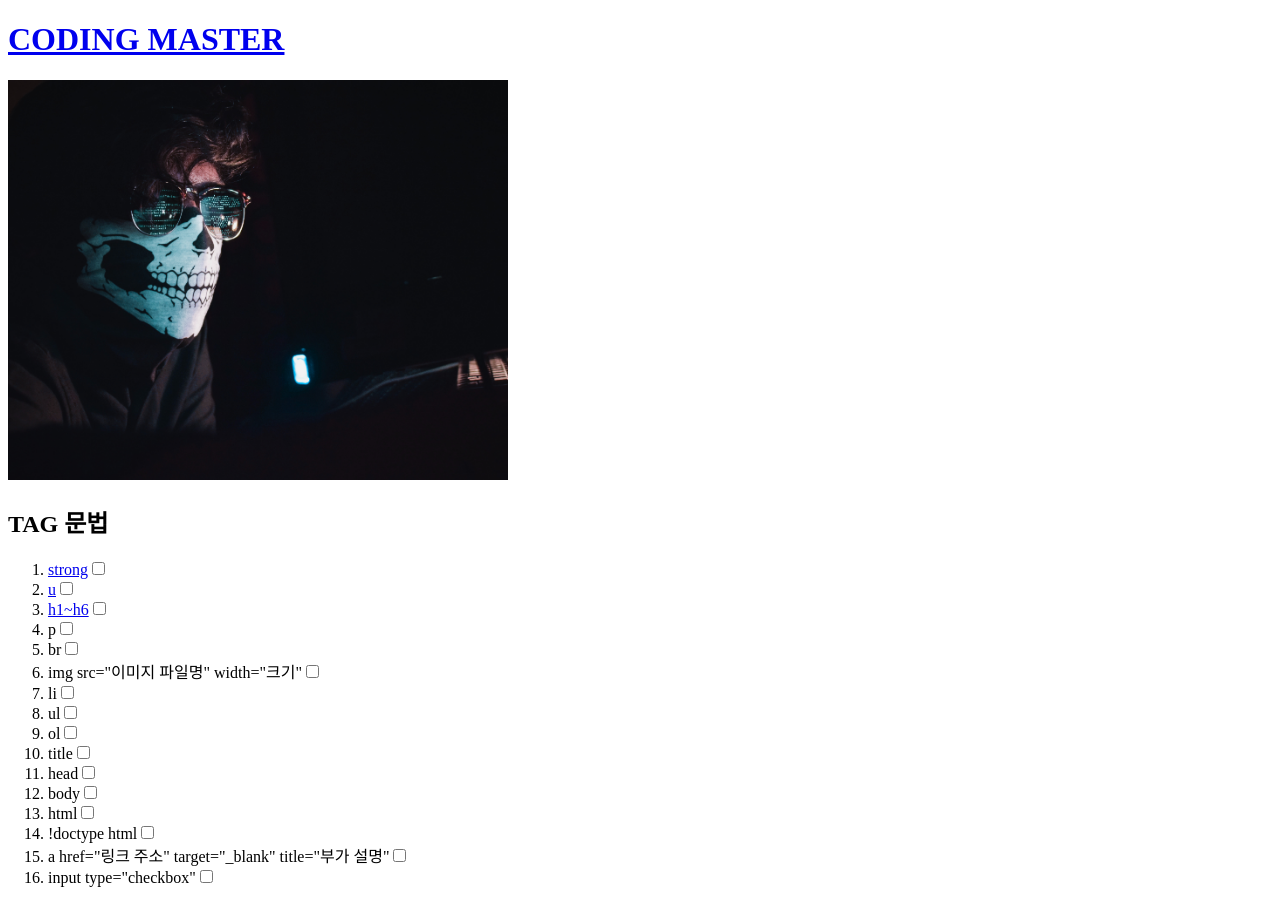
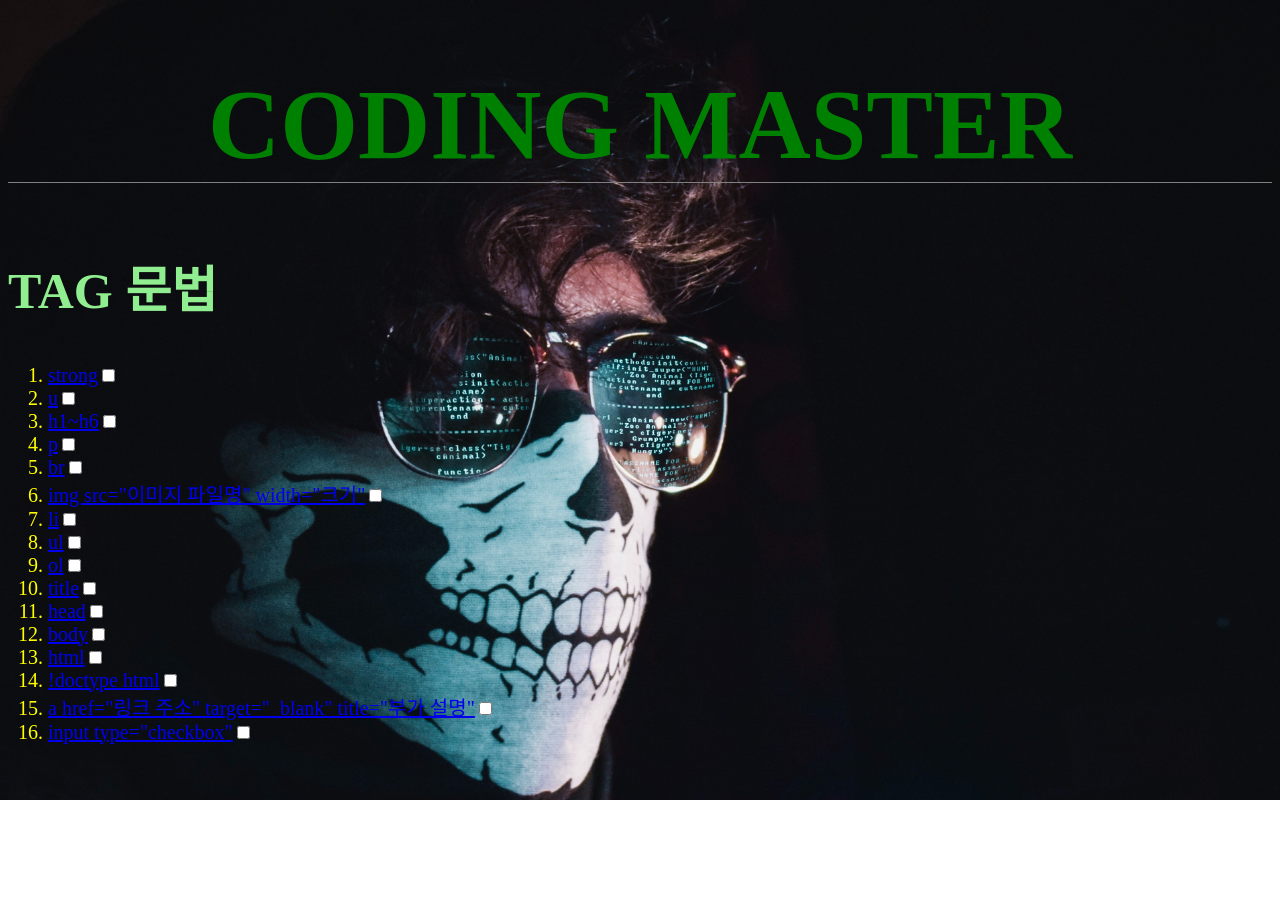
Before and after one commit to jms9803/coding-introduction, a plain HTML site: page index.html in a window 1280 px wide. After the commit the page ends 800 px from the top, so only its background shows below. Drawn offline with Linux system fonts and the light colour scheme; a script that the page names is missing.

Commit message:
Add files via upload

```diff
--- a/index.html
+++ b/index.html
@@ -1,34 +1,45 @@
 <!doctype html>
 <html>
     <head>
-            <title>moonsub's Coding Note</title>
+            <title>Moonsub's Coding Note</title>
             <meta charset="UTF-8">
+            <style>
+            body{
+              background-image:url(코딩.jpg);
+              background-size:120%;
+            }
+            h1{
+              text-align:center;
+              font-size:100px;
+            }
+
+            </style>
 
     </head>
     <body>
         <p>
-            <h1><a href="index.html">CODING MASTER</a></h1>
+            <h1 style="border-bottom:gray 1px solid;"><a href="index.html" style="color:green; text-decoration:none;">CODING MASTER</a></h1>
         </p>
-        <img src="코딩.jpg" width="500">
-        <h2>TAG 문법</h2>
-        <ol>
+
+        <h2 style="color:lightgreen; font-size:50px;">TAG 문법</h2>
+        <ol style="color:yellow; font-size:20px;">
                 <li><a href="strong.html">strong</a><input type="checkbox"></li>
                 <li><a href="u.html">u</a><input type="checkbox"></li>
                 <li><a href="h1~h6.html">h1~h6</a><input type="checkbox"></li>
-                <li>p<input type="checkbox"></li>
-                <li>br<input type="checkbox"></li>
-                <li>img src="이미지 파일명" width="크기"<input type="checkbox"></li>
-                <li>li<input type="checkbox"></li>
-                <li>ul<input type="checkbox"></li>
-                <li>ol<input type="checkbox"></li>
-                <li>title<input type="checkbox"></li>
-                <li>head<input type="checkbox"></li>
-                <li>body<input type="checkbox"></li>
-                <li>html<input type="checkbox"></li>
-                <li>!doctype html<input type="checkbox"></li>
-                <li>a href="링크 주소" target="_blank" title="부가 설명"<input type="checkbox"></li>
-                <li>input type="checkbox"<input type="checkbox"></li>
-
+                <li><a href="p.html">p</a><input type="checkbox"></li>
+                <li><a href="br.html">br</a><input type="checkbox"></li>
+                <li><a href="img.html">img src="이미지 파일명" width="크기"</a><input type="checkbox"></li>
+                <li><a href="li.html">li</a><input type="checkbox"></li>
+                <li><a href="ul.html">ul</a><input type="checkbox"></li>
+                <li><a href="ol.html">ol</a><input type="checkbox"></li>
+                <li><a href="title.html">title</a><input type="checkbox"></li>
+                <li><a href="head.html">head</a><input type="checkbox"></li>
+                <li><a href="body.html">body</a><input type="checkbox"></li>
+                <li><a href="html.html">html</a><input type="checkbox"></li>
+                <li><a href="!doctype html.html">!doctype html</a><input type="checkbox"></li>
+                <li><a href="a.html">a href="링크 주소" target="_blank" title="부가 설명"</a><input type="checkbox"></li>
+                <li><a href="checkbox.html">input type="checkbox"</a><input type="checkbox"></li>
+        </ol>
                 <div id="disqus_thread"></div>
 <script>
 
@@ -51,7 +62,7 @@ s.setAttribute('data-timestamp', +new Date());
 <noscript>Please enable JavaScript to view the <a href="https://disqus.com/?ref_noscript">comments powered by Disqus.</a></noscript>
 
     </body>
-        </ol>
+
 
 
 
```
Also changed, not shown: !doctype html.html (+34 -5 lines), li.html (+18 -0 lines).
